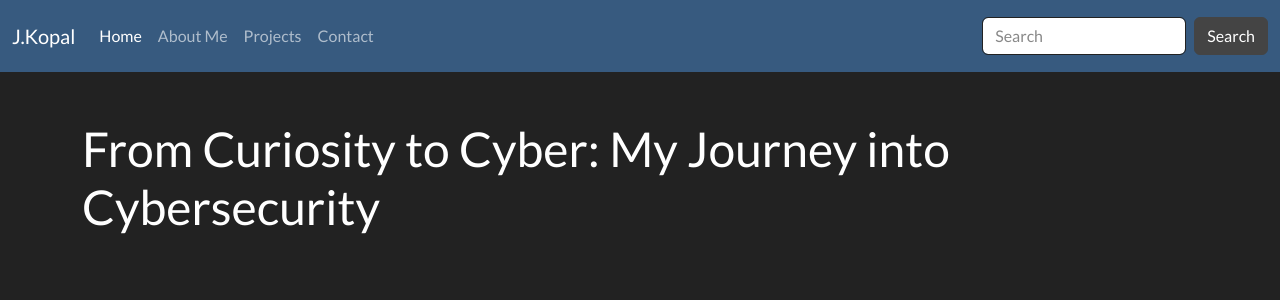
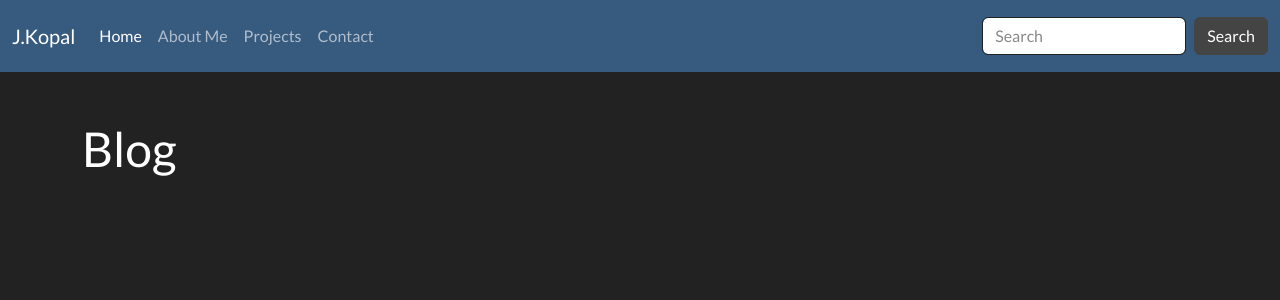
Before and after one commit to JKopal101/jkopal101.github.io, a Jekyll site: the page built from blog.md, in a window 1280 px wide. Shown: the top 300 px of the page. Built offline with Jekyll 4.4.1, drawn with Linux system fonts in a browser that asks for light colours.

Commit message:
Update blog.md

```diff
--- a/blog.md
+++ b/blog.md
@@ -1,5 +1,5 @@
 ---
 layout: post
-title: "From Curiosity to Cyber: My Journey into Cybersecurity"
+title: "Blog"
 permalink: /blog/
 ---
```
